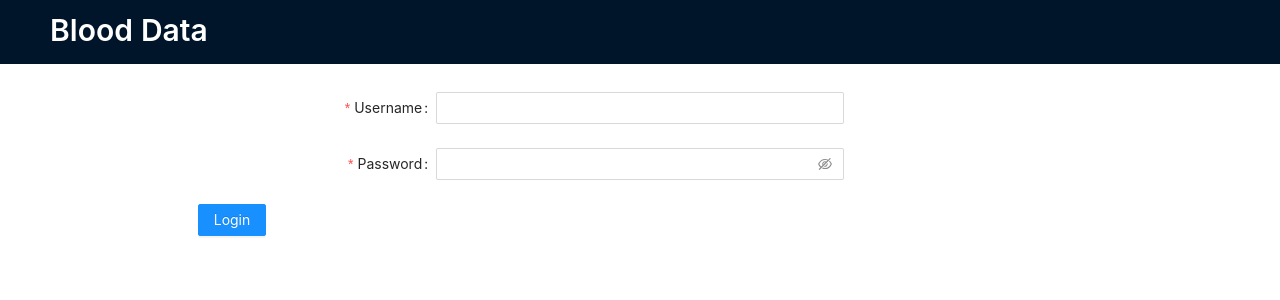
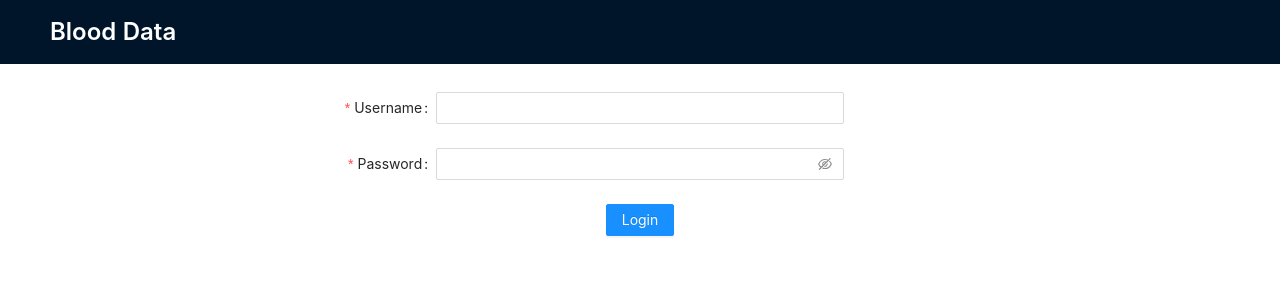
Before and after one commit to DRJ31/BloodDataReact, a React (Create React App) app: page /login in a window 1280 px wide. Shown: the top 300 px of the page. Built offline with nearby package versions, Linux system fonts and the light colour scheme.

Commit message:
Fix Login Button position

```diff
--- a/public/index.html
+++ b/public/index.html
@@ -24,7 +24,7 @@
       work correctly both with client-side routing and a non-root public URL.
       Learn how to configure a non-root public URL by running `npm run build`.
     -->
-    <title>Blood Data</title>
+    <title>Blood Data | DRJ APP</title>
   </head>
   <body>
     <noscript>You need to enable JavaScript to run this app.</noscript>
--- a/src/App.tsx
+++ b/src/App.tsx
@@ -16,7 +16,7 @@ const { Title } = Typography;
 const App: FC = () => (
   <div className="App">
       <Header style={{ textAlign: "left" }}>
-          <Title style={{ color: "white", lineHeight: "2em" }} level={2}>Blood Data</Title>
+          <Title style={{ color: "white", lineHeight: "2.7em" }} level={3}>Blood Data</Title>
       </Header>
       <Content style={{ padding: "2em" }}>
           <Router>
--- a/src/pages/Login.tsx
+++ b/src/pages/Login.tsx
@@ -9,9 +9,9 @@ const layout = {
     labelCol: { span: 8 },
     wrapperCol: { span: 8 },
 };
-// const tailLayout = {
-//     wrapperCol: { offset: 5, span: 8 },
-// };
+const tailLayout = {
+    wrapperCol: { span: 24 },
+};
 
 class LoginPage extends React.Component {
     state = {
@@ -76,7 +76,7 @@ class LoginPage extends React.Component {
                 >
                     <Input.Password />
                 </Form.Item>
-                <Form.Item>
+                <Form.Item {...tailLayout}>
                     <Button type="primary" htmlType="submit" loading={loading}>Login</Button>
                 </Form.Item>
             </Form>
```
